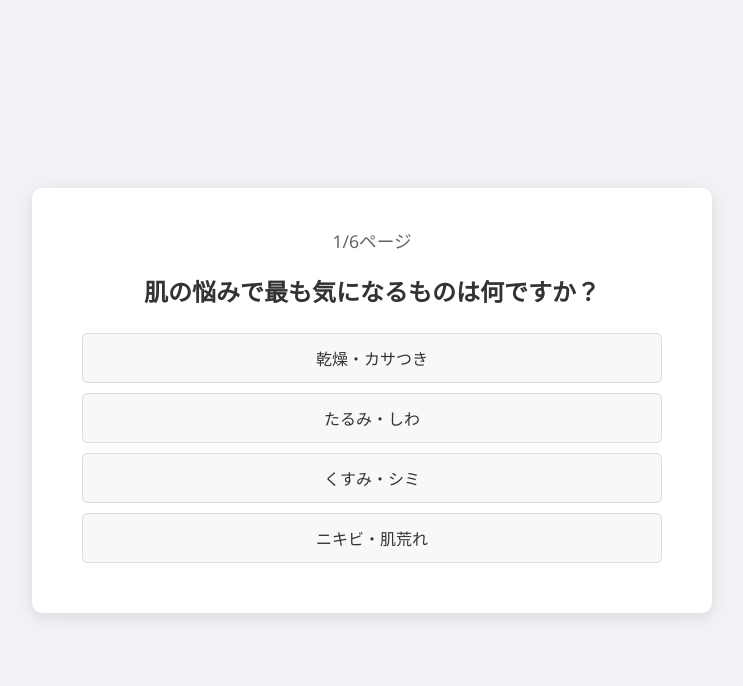
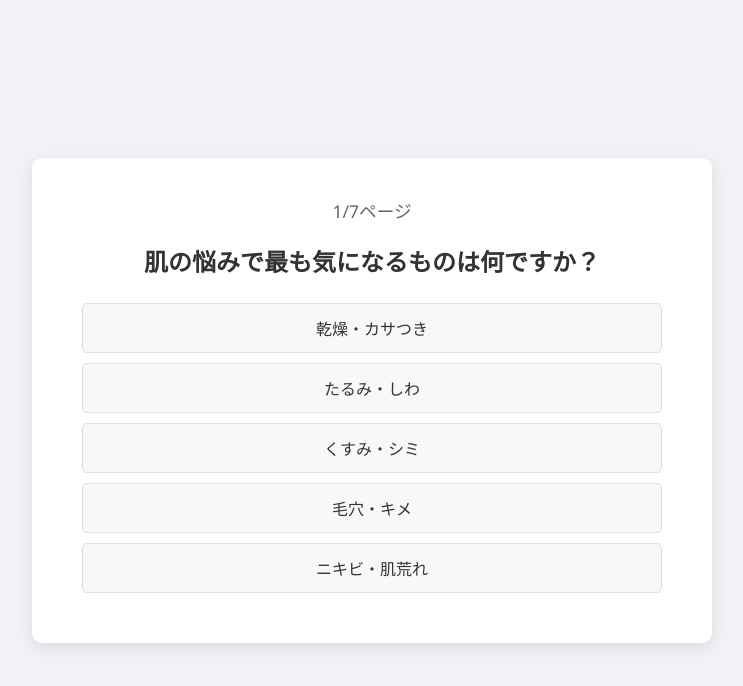
Before and after one commit to hidehide0321/CY-cherie-esthe-diagnosis-004, a plain HTML site: page index.html in a window 1280 px wide. Both pictures are taken after a click on the button "カウンセリングスタート". Shown: the whole page, without its empty margins (268-1011 px from the left). Drawn offline with Linux system fonts and the light colour scheme.

Commit message:
Add files via upload

```diff
--- a/index.html
+++ b/index.html
@@ -28,7 +28,7 @@
         <h3 id="recommended-menu-title"></h3>
         <img id="recommended-menu-image" src="" alt="おすすめメニュー画像" style="max-width:100%; height:auto; margin: 15px auto; display: block;">
         <p id="recommended-menu-description"></p>
-        <button id="reserve-button">予約する</button>
+        <button id="reserve-button">このメニューで申し込む</button>
         <div class="button-row">
             <button id="next-to-options-button">おすすめオプション</button>
             <button id="restart-button">もう一度やり直す</button>
--- a/script.js
+++ b/script.js
@@ -35,7 +35,18 @@ document.addEventListener('DOMContentLoaded', () => {
                 { text: '乾燥・カサつき', score: 10 },
                 { text: 'たるみ・しわ', score: 20 },
                 { text: 'くすみ・シミ', score: 15 },
+                { text: '毛穴・キメ', score: 12 },
                 { text: 'ニキビ・肌荒れ', score: 5 }
+            ]
+        },
+        {
+            id: 'q_expect',
+            text: 'どのような効果を最も期待しますか？',
+            options: [
+                { text: 'リラックスしたい', score: 0 },
+                { text: 'すぐに効果を実感したい', score: 0 },
+                { text: '肌質を根本から改善したい', score: 0 },
+                { text: '特別な日のためのケアがしたい', score: 0 }
             ]
         },
         {
@@ -78,6 +89,7 @@ document.addEventListener('DOMContentLoaded', () => {
             id: 'q6',
             text: '年齢をお聞かせください。',
             options: [
+                { text: '～34歳', score: 2 },
                 { text: '35–39歳', score: 5 },
                 { text: '40–44歳', score: 10 },
                 { text: '45–49歳', score: 15 },
@@ -145,7 +157,7 @@ document.addEventListener('DOMContentLoaded', () => {
     function displayQuestion() {
         if (currentQuestionIndex < questions.length) {
             const question = questions[currentQuestionIndex];
-            questionText.textContent = question.text;
+            questionText.innerHTML = question.text; // Use innerHTML to render <br>
             answerOptionsDiv.innerHTML = ''; // Clear previous options
 
             question.options.forEach(option => {
@@ -212,9 +224,6 @@ document.addEventListener('DOMContentLoaded', () => {
         }
         showPage(resultPage1);
 
-        // Result Page 2 (Esthetic Photos) - Clear this section as main image is moved
-        // estheticPhotosDiv.innerHTML = ''; // This line is no longer needed as estheticPhotosDiv is removed
-
         // Result Page 3 (Recommended Options)
         recommendedOptionsList.innerHTML = '';
         options.forEach(opt => {
@@ -232,7 +241,7 @@ document.addEventListener('DOMContentLoaded', () => {
     startButton.addEventListener('click', startCounseling);
     backButton.addEventListener('click', goBack);
     restartButton.addEventListener('click', restartCounseling);
-    reserveButton.addEventListener('click', () => alert('予約ページへ遷移します。')); // Placeholder for reservation
+    reserveButton.addEventListener('click', () => alert('申し込みページへ遷移します。')); // Placeholder for reservation
 
     nextToOptionsButton.addEventListener('click', () => showPage(resultPage3));
     backToResult1From3Button.addEventListener('click', () => showPage(resultPage1));
```
